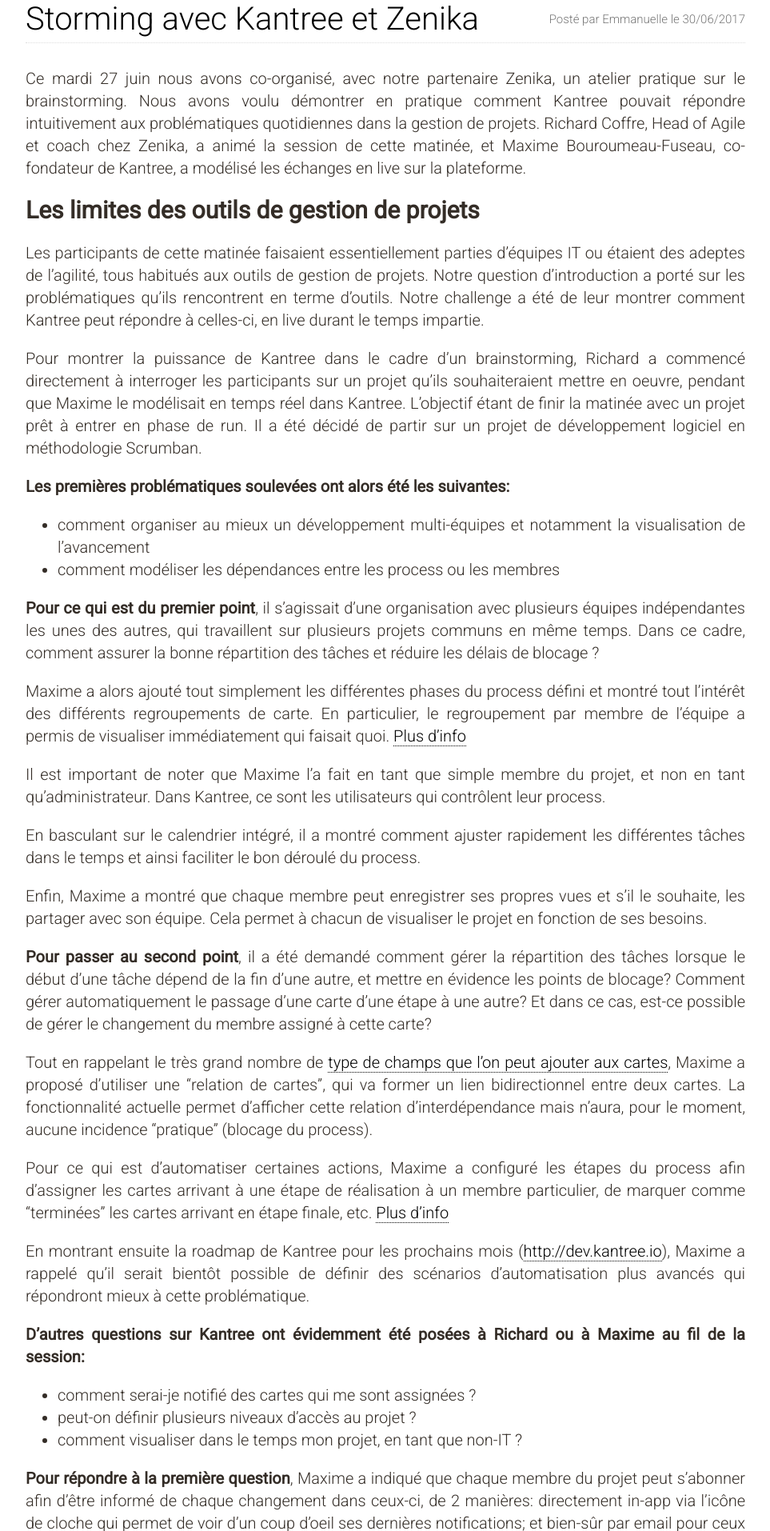
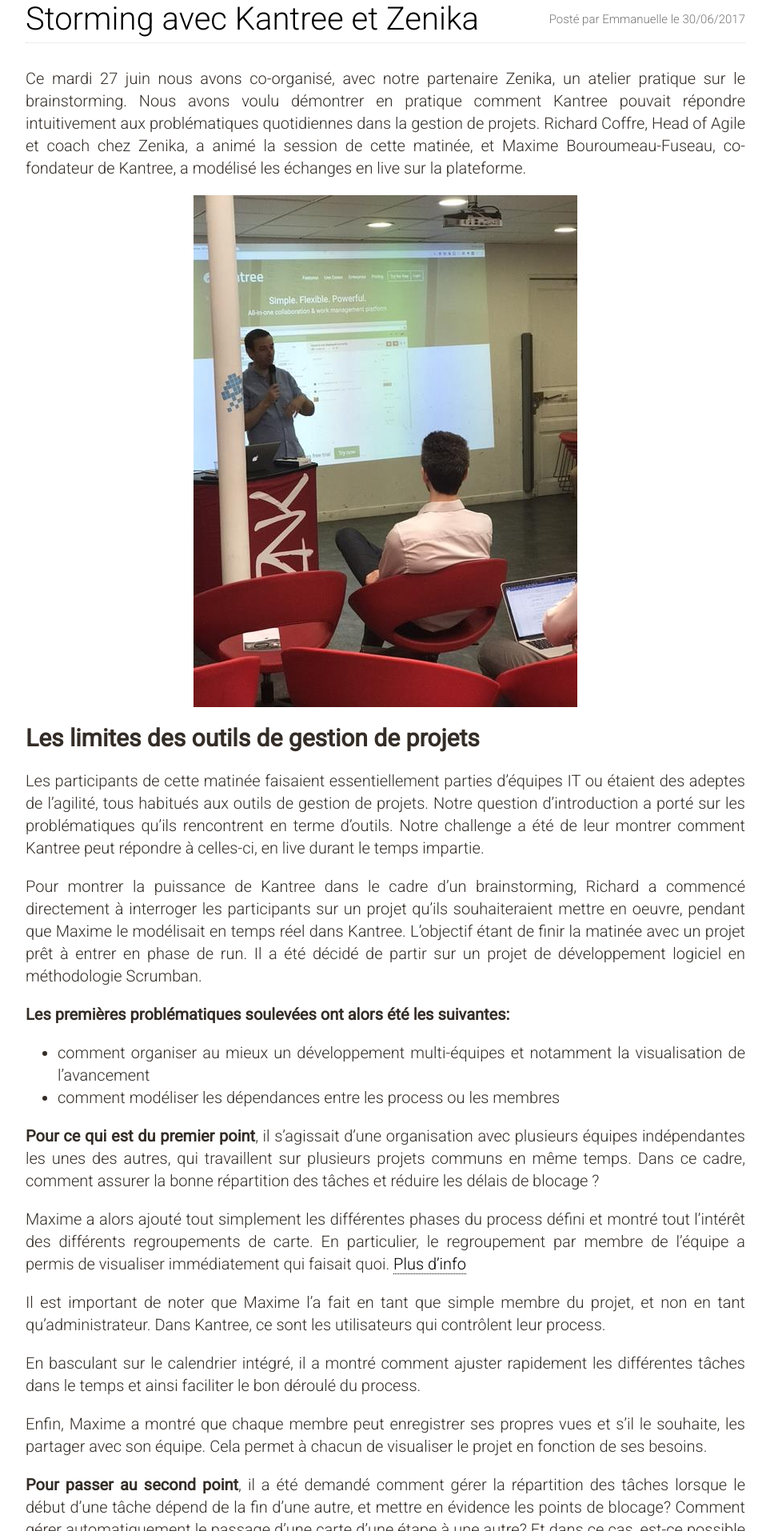
Before and after one commit to digicoop/digicoop.github.io, a Jekyll site: the page built from blog/_posts/2017-06-30-cr-petit-dej-brainstorming-kantree-zenika.md, in a window 1280 px wide. Shown: the part 385-2299 px from the top of the page at 80% size, without its empty margins (158-1121 px from the left). Built offline with Jekyll 4.4.1, drawn with Linux system fonts in a browser that asks for light colours; nearby versions of some CDN libraries.

Commit message:
added photos

```diff
--- a/blog/_posts/2017-06-30-cr-petit-dej-brainstorming-kantree-zenika.md
+++ b/blog/_posts/2017-06-30-cr-petit-dej-brainstorming-kantree-zenika.md
@@ -5,6 +5,8 @@
 ---
 Ce mardi 27 juin nous avons co-organisé, avec notre partenaire Zenika, un atelier pratique sur le brainstorming. Nous avons voulu démontrer en pratique comment Kantree pouvait répondre intuitivement aux problématiques quotidiennes dans la gestion de projets.
 Richard Coffre, Head of Agile et coach chez Zenika, a animé la session de cette matinée, et Maxime Bouroumeau-Fuseau, co-fondateur de Kantree, a modélisé les échanges en live sur la plateforme.
+
+![](/blog/media/2017-06-30-cr-petit-dej-brainstorming-kantree-zenika/photo1.jpg)
 
 ## Les limites des outils de gestion de projets
 
@@ -72,6 +74,8 @@
 
 Avec Kantree, vous créez la plateforme de gestion de projets et la faites évoluer selon vos besoins à l’instant T. Et la personnalisation est faite par l’utilisateur final, sans formation, et avec une grande force d’adaptabilité.
 
+![](/blog/media/2017-06-30-cr-petit-dej-brainstorming-kantree-zenika/photo2.jpg)
+
 **Merci à Richard et à Zenika !**
 
 L’équipe de Kantree remercie Zenika de nous avoir accueilli dans leurs agréables locaux, ainsi qu’à Richard Coffre pour l’animation de la séance et pour avoir distillé ses précieux conseils à chaque participant.
```
Also changed, not shown: blog/media/2017-06-30-cr-petit-dej-brainstorming-kantree-zenika/photo1.jpg (added), blog/media/2017-06-30-cr-petit-dej-brainstorming-kantree-zenika/photo2.jpg (added).
